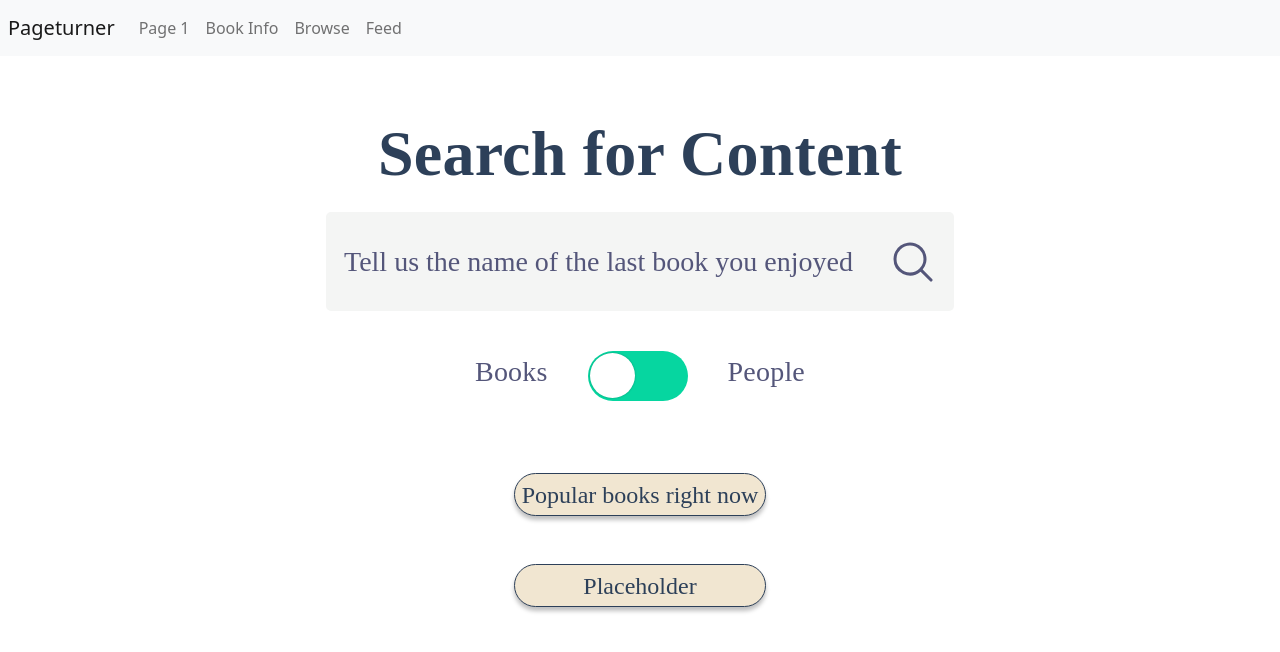
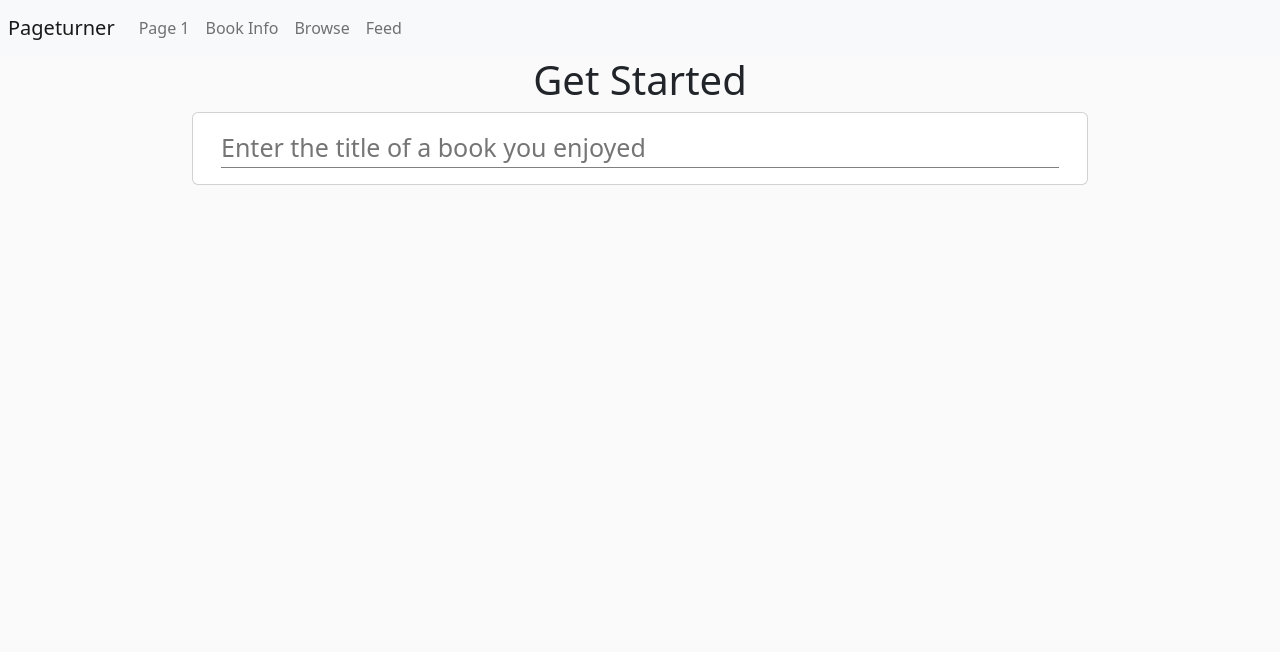
Before and after one commit to liam-prevelige/pageturner-frontend, a React (Create React App) app: page / in a window 1280 px wide. Shown: the top 652 px of the page. Built offline with nearby package versions, Linux system fonts and the light colour scheme.

Commit message:
create new LandingPage and reorganize

```diff
--- a/src/App.js
+++ b/src/App.js
@@ -10,9 +10,8 @@ import {
 import 'bootstrap/dist/css/bootstrap.css';
 import './App.css';
 
-import {Home} from './components/Home';
+import {LandingPage} from './components/LandingPage';
 import {Browse} from './components/Browse';
-import {BookInfo} from './components/BookInfo';
 import {Feed} from './components/Feed';
 
 // Placeholder components
@@ -73,11 +72,10 @@ const App = () => {
           </Nav>
         </Navbar.Collapse>
       </Navbar>
-      <div className="App container-fluid">
+      <div className="container-fluid">
         <Routes>
-          <Route exact path="/" element={<Home />} />
+          <Route exact path="/" element={<LandingPage />} />
           <Route path="/page1" element={<Page1 />} />
-          <Route path="/components/BookInfo" element={<BookInfo />} />
           <Route path="/browse" element={<Browse />} />
           <Route path="/feed" element={<Feed />} />
           {/*
--- a/src/components/Home/index.jsx
+++ /dev/null
@@ -1,21 +0,0 @@
-/*
- * Example major component / page
- */
-
-import React from 'react';
-import {Header} from './Header';
-
-export const Home = () => {
-  // const [value, setValue] = useState(false);
-  return (
-    <div className="App">
-      {/* <Header
-        isOn={value}
-        handleToggle={() => setValue(!value)}
-      /> */}
-      <div className='gradient_bg'>
-        <Header />
-      </div>
-    </div>
-  );
-};
--- /dev/null
+++ b/src/components/LandingPage/index.jsx
@@ -0,0 +1,18 @@
+import React from 'react';
+import {DynamicSearch} from '../DynamicSearch';
+import {getSearch} from '../../api';
+
+/**
+ * Component containing the landing page
+ * @return {JSX} for landing page component
+ */
+export const LandingPage = () => {
+  return (
+    <div>
+      <div className="row justify-content-center h1">Get Started</div>
+      <div className="row justify-content-center">
+        <DynamicSearch searchFn={getSearch} placeholder="Enter the title of a book you enjoyed" />
+      </div>
+    </div>
+  );
+};
```
Also changed, not shown: src/components/LandingPage/Header/header.css (renamed from src/components/Home/Header/header.css), src/components/LandingPage/Header/index.jsx (renamed from src/components/Home/Header/index.jsx).
